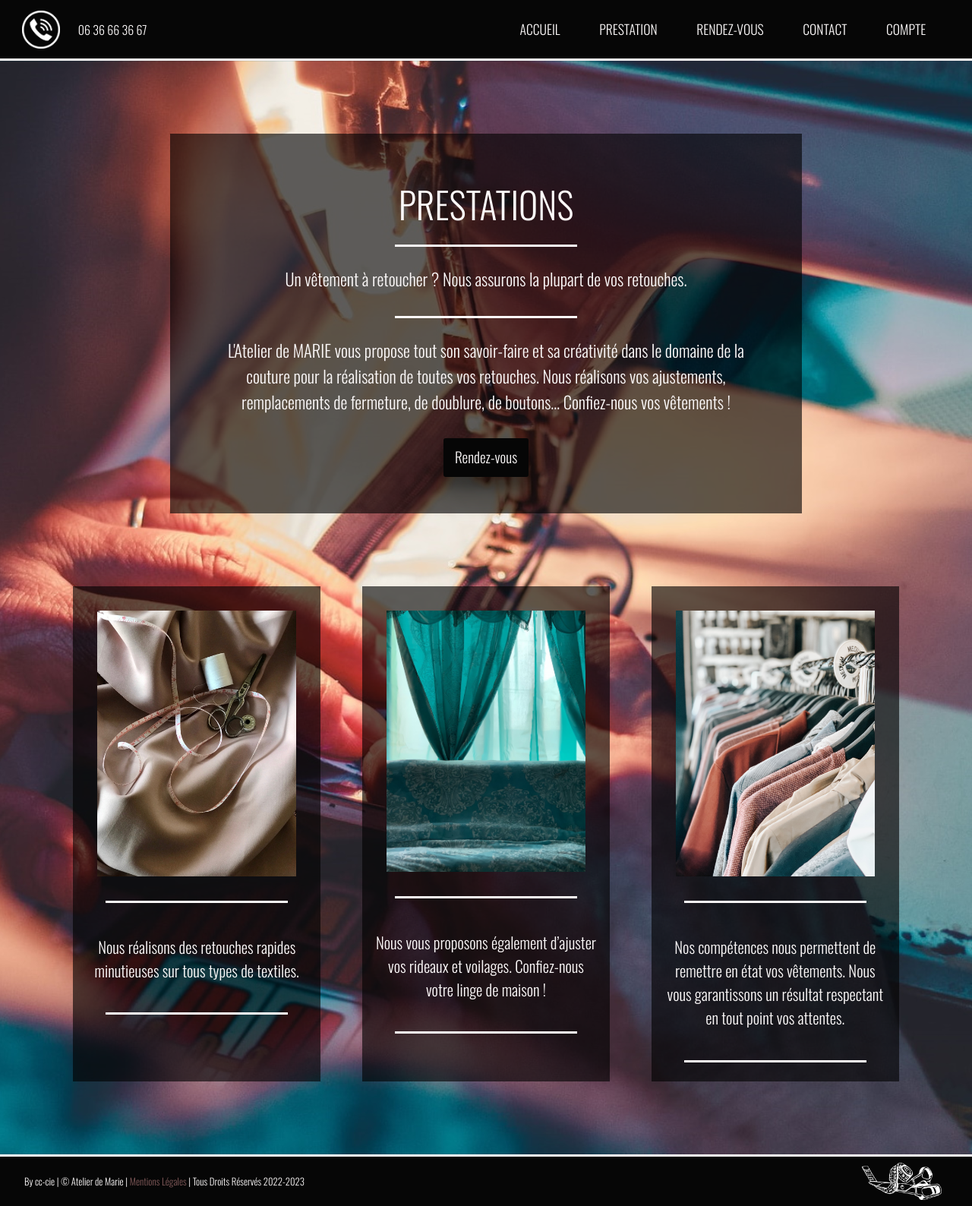
After one commit to SharlotteC/atelier-marie, a Symfony app: template templates/benefit_page/benefit.html.twig in a window 1280 px wide. The commit adds this page. Shown: the whole page at 76% size. Run offline with Twig, Linux system fonts and the light colour scheme; the template is opened without the code that fills it, so the values that code supplies are empty; some libraries are stand-ins or nearby versions.

Commit message:
Creation benefit_page + mise en place css benefit_page

```diff
--- /dev/null
+++ b/public/css/benefit.css
@@ -0,0 +1,59 @@
+.benefit-container {
+    background: url(../images/bg-prestation.jpg);
+    background-size: cover;
+    background-position: center;
+    width: 100%;
+    height: auto;
+}
+.benefit-content{
+    padding-top: 6rem;
+}
+
+.benefit-text {
+    margin: 0 auto;
+    width: 65%;
+    background: var(--dark);
+    color: var(--primary-color);
+    padding: 3rem;
+    text-align: center;
+}
+.benefit-text h1{
+    padding: 1rem;
+    font-size: 3rem;
+}
+.benefit-text p{
+    margin-bottom: 2rem;
+    font-size: 1.4rem;
+}
+.benefit-text a{
+    display: block;
+    width: 7rem;
+    margin: 0 auto;
+}
+.benefit-card{
+    padding: 6rem;
+    display: flex;
+    flex-direction: row;
+    justify-content: space-between;
+}
+.card-img {
+width: 30% !important;
+background: var(--dark);
+height: auto;
+text-align: center;
+color: var(--primary-color);
+font-size: 1.3rem;
+}
+.card-img img{
+    padding: 2rem;
+    width: 100%;
+}
+.card-img p {
+    padding: 1rem;
+    margin-bottom: 1.5rem;
+}
+.text-description a{
+    display: block;
+    width: 7rem;
+    margin: 0 auto;
+}
--- a/public/css/header.css
+++ b/public/css/header.css
@@ -26,7 +26,8 @@ header img {
     float: right;
     margin-right: 2rem;
 }
-.menu li {
+.menu a {
+    color: var(--primary-color);
     display: inline-block;
     justify-content: flex-end;
     list-style: none;
@@ -34,10 +35,13 @@ header img {
     text-decoration: none;
     transition: .5s;
 }
-.menu li:hover{
+.menu a:hover{
     color: var(--primary-dark);
+}
+.active {
+    color: var(--primary-dark)!important;
+}
 
-}
 .logo{
     display: flex;
     flex-direction: row;
--- a/public/css/style.css
+++ b/public/css/style.css
@@ -50,6 +50,13 @@
     transform: scale(1.2);
 }
 
+.separator2{
+    margin:  0 auto;
+    width: 15rem;
+    border-top: var(--border);
+    padding: .8rem;
+}
+
 
 /* ------------------------------------------media quieries----------------------------------------- */
 @media screen and (min-width:1550px){
@@ -74,7 +81,7 @@
 
     }
     .home-benefit{
-        height: 192vh !important;
+        height: 188vh !important;
     }
     .text-benefit-home  p{
         font-size: 1.7rem;
@@ -101,6 +108,9 @@
         font-size: 5rem;
         padding: 2rem !important;
 
+    }
+    .benefit-text {
+        width: 40% !important;
     }
 
 }
--- /dev/null
+++ b/templates/benefit_page/benefit.html.twig
@@ -0,0 +1,51 @@
+{% extends 'base.html.twig' %}
+
+{% block stylesheets %}
+{{ parent() }}
+<link rel="stylesheet" href="{{ asset('css/benefit.css')}}">
+{% endblock stylesheets %}
+
+
+{% block title %}Nos Prestations{% endblock %}
+
+{% block body %}
+
+    <div class="benefit-container">
+        <div class="benefit-content">
+            <div class="benefit-text">
+                <h1> PRESTATIONS</h1>
+                <div class="separator2"></div>
+                <p>Un vêtement à retoucher ? Nous assurons la plupart de vos retouches. </p>
+                <div class="separator2"></div>
+                <p>L'Atelier de MARIE  vous propose tout son savoir-faire et sa créativité dans le domaine de la couture pour la réalisation de toutes vos retouches. Nous réalisons vos ajustements, remplacements de fermeture, de doublure, de boutons… Confiez-nous vos vêtements ! </p>
+                <a href="/" class="btn-primary" >Rendez-vous</a>
+            </div>
+        </div>
+        <div class="benefit-card">
+            <div class="card-img">
+                <img src="{{asset('images/img-retouche.jpg')}}" alt="image retouche">
+                <div class="separator2"></div>
+                <p>Nous réalisons des retouches rapides minutieuses sur tous types de textiles.</p>
+                <div class="separator2"></div>
+            </div>
+
+            <div class="card-img">
+                <img src="{{asset('images/img-rideau.jpg')}}" alt="image retouche">
+                <div class="separator2"></div>
+                <p>Nous vous proposons également d’ajuster vos rideaux et voilages. Confiez-nous votre linge de maison !</p>
+                <div class="separator2"></div>
+            </div>
+
+            <div class="card-img">
+                <img src="{{asset('images/clothe.jpg')}}" alt="image retouche">
+                <div class="separator2"></div>
+                <p>Nos compétences nous permettent de remettre en état vos vêtements. Nous vous garantissons un résultat respectant en tout point vos attentes.</p>
+                <div class="separator2"></div>
+            </div>
+
+        </div>
+
+    </div>
+
+
+{% endblock %}
--- a/templates/partials/_header.html.twig
+++ b/templates/partials/_header.html.twig
@@ -6,11 +6,21 @@
         <p class="header-p"> 06 36 66 36 67</p>
     </div>
     <div class="menu">
-            <li>ACCUEIL</li>
-            <li>PRESTATION</li>
-            <li>RENDEZ-VOUS</li>
-            <li>CONTACT</li>
-            <li>COMPTE</li>
+            <a href="{{ path('home_page') }}"
+            {% if app.request.pathinfo == path('home_page') %}
+            class= "active"
+            {% endif %}>
+                ACCUEIL
+            </a>
+            <a href="{{ path('benefit_page') }}"
+            {% if app.request.pathinfo == path('benefit_page') %}
+            class= "active"
+            {% endif %}>
+                PRESTATION
+            </a>
+            <a>RENDEZ-VOUS</a>
+            <a>CONTACT</a>
+            <a>COMPTE</a>
         </ul>
     </div>
 
```
Also changed, not shown: public/css/home_page.css (+17 -14 lines), src/Controller/BenefitPageController.php (added, +18 -0 lines), templates/home/home_page.html.twig (+20 -14 lines), public/images/bg-prestation.jpg (added), public/images/img-retouche.jpg (added), public/images/img-rideau.jpg (added), public/images/textile.jpg (added).
